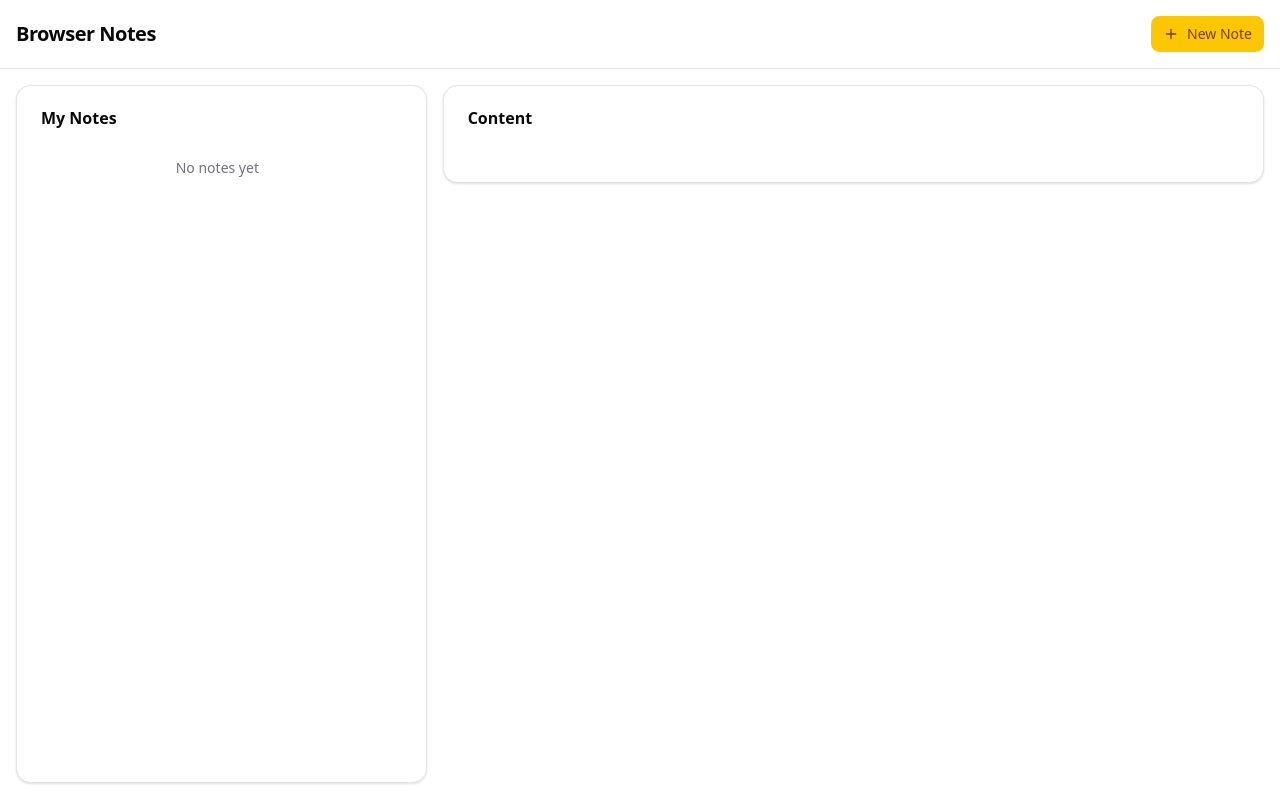
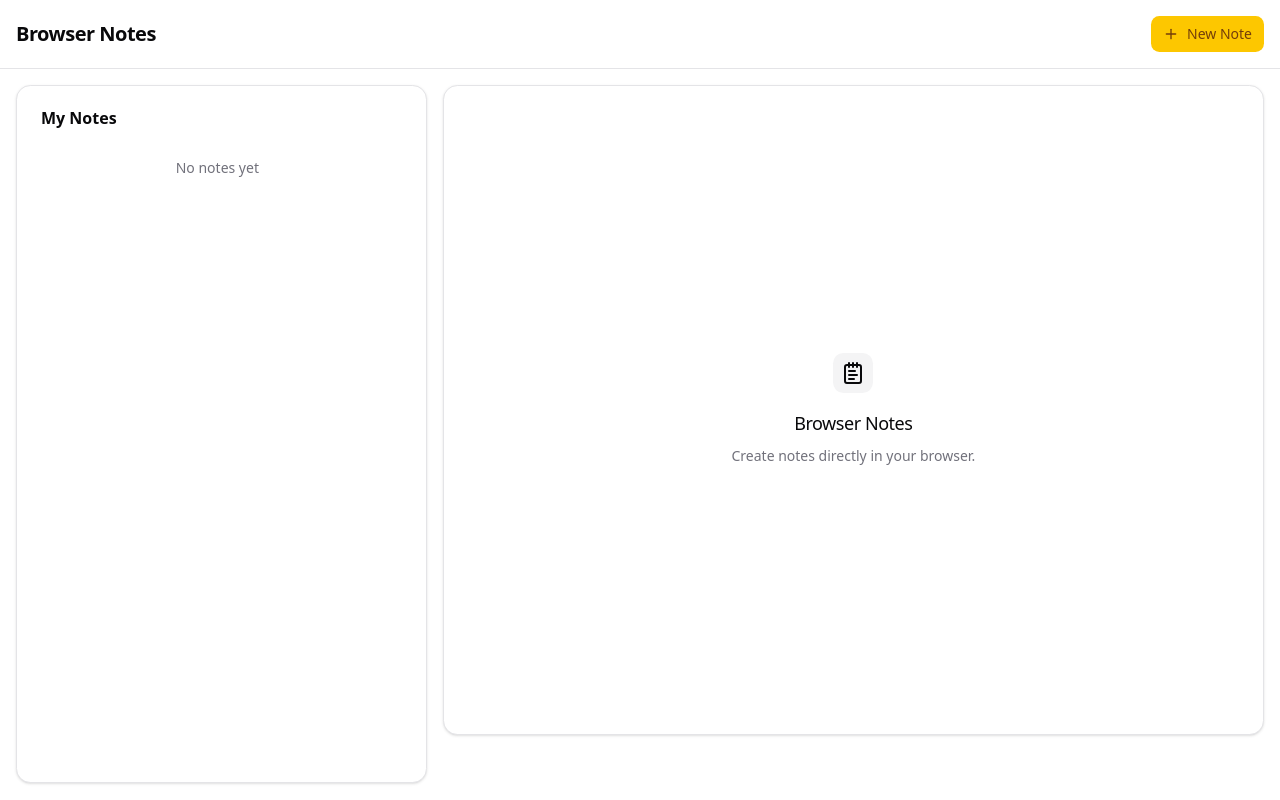
Before and after one commit to mfgcorpusjr/browser-notes, a React (Vite) app: page / in a window 1280 px wide. Built offline with nearby package versions, Linux system fonts and the light colour scheme.

Commit message:
Placeholder component

```diff
--- a/src/components/Content.tsx
+++ b/src/components/Content.tsx
@@ -1,13 +1,17 @@
-import { Card, CardHeader, CardTitle, CardContent } from "@/components/ui/card";
+import { Card, CardContent } from "@/components/ui/card";
+import Placeholder from "@/components/Placeholder";
+
+import useNoteStore from "@/stores/useNoteStore";
 
 export default function Content() {
+  const selectedNote = useNoteStore((state) => state.selectedNote);
+  const isEditing = useNoteStore((state) => state.isEditing);
+
   return (
     <Card>
-      <CardHeader>
-        <CardTitle>Content</CardTitle>
-      </CardHeader>
-
-      <CardContent></CardContent>
+      <CardContent>
+        {!selectedNote && !isEditing && <Placeholder />}
+      </CardContent>
     </Card>
   );
 }
--- a/src/components/NoteList.tsx
+++ b/src/components/NoteList.tsx
@@ -1,3 +1,5 @@
+import clsx from "clsx";
+
 import { ScrollArea } from "@/components/ui/scroll-area";
 import NoteListItem from "@/components/NoteListItem";
 
@@ -7,7 +9,11 @@ export default function NoteList() {
   const notes = useNoteStore((state) => state.notes);
 
   return (
-    <ScrollArea className="h-60 md:h-[calc(100vh-200px)] pr-2">
+    <ScrollArea
+      className={clsx("md:h-[calc(100vh-200px)] pr-2", {
+        "h-60": notes.length > 0,
+      })}
+    >
       {notes.length === 0 && (
         <p className="text-sm text-muted-foreground text-center">
           No notes yet
--- /dev/null
+++ b/src/components/Placeholder.tsx
@@ -0,0 +1,27 @@
+import { LucideNotepadText } from "lucide-react";
+
+import {
+  Empty,
+  EmptyHeader,
+  EmptyMedia,
+  EmptyTitle,
+  EmptyDescription,
+} from "@/components/ui/empty";
+
+export default function Placeholder() {
+  return (
+    <section className="md:h-[calc(100vh-200px)] flex justify-center items-center">
+      <Empty>
+        <EmptyHeader>
+          <EmptyMedia variant="icon">
+            <LucideNotepadText />
+          </EmptyMedia>
+          <EmptyTitle>Browser Notes</EmptyTitle>
+          <EmptyDescription>
+            Create notes directly in your browser.
+          </EmptyDescription>
+        </EmptyHeader>
+      </Empty>
+    </section>
+  );
+}
--- /dev/null
+++ b/src/components/ui/empty.tsx
@@ -0,0 +1,104 @@
+import { cva, type VariantProps } from "class-variance-authority"
+
+import { cn } from "@/lib/utils"
+
+function Empty({ className, ...props }: React.ComponentProps<"div">) {
+  return (
+    <div
+      data-slot="empty"
+      className={cn(
+        "flex min-w-0 flex-1 flex-col items-center justify-center gap-6 rounded-lg border-dashed p-6 text-center text-balance md:p-12",
+        className
+      )}
+      {...props}
+    />
+  )
+}
+
+function EmptyHeader({ className, ...props }: React.ComponentProps<"div">) {
+  return (
+    <div
+      data-slot="empty-header"
+      className={cn(
+        "flex max-w-sm flex-col items-center gap-2 text-center",
+        className
+      )}
+      {...props}
+    />
+  )
+}
+
+const emptyMediaVariants = cva(
+  "flex shrink-0 items-center justify-center mb-2 [&_svg]:pointer-events-none [&_svg]:shrink-0",
+  {
+    variants: {
+      variant: {
+        default: "bg-transparent",
+        icon: "bg-muted text-foreground flex size-10 shrink-0 items-center justify-center rounded-lg [&_svg:not([class*='size-'])]:size-6",
+      },
+    },
+    defaultVariants: {
+      variant: "default",
+    },
+  }
+)
+
+function EmptyMedia({
+  className,
+  variant = "default",
+  ...props
+}: React.ComponentProps<"div"> & VariantProps<typeof emptyMediaVariants>) {
+  return (
+    <div
+      data-slot="empty-icon"
+      data-variant={variant}
+      className={cn(emptyMediaVariants({ variant, className }))}
+      {...props}
+    />
+  )
+}
+
+function EmptyTitle({ className, ...props }: React.ComponentProps<"div">) {
+  return (
+    <div
+      data-slot="empty-title"
+      className={cn("text-lg font-medium tracking-tight", className)}
+      {...props}
+    />
+  )
+}
+
+function EmptyDescription({ className, ...props }: React.ComponentProps<"p">) {
+  return (
+    <div
+      data-slot="empty-description"
+      className={cn(
+        "text-muted-foreground [&>a:hover]:text-primary text-sm/relaxed [&>a]:underline [&>a]:underline-offset-4",
+        className
+      )}
+      {...props}
+    />
+  )
+}
+
+function EmptyContent({ className, ...props }: React.ComponentProps<"div">) {
+  return (
+    <div
+      data-slot="empty-content"
+      className={cn(
+        "flex w-full max-w-sm min-w-0 flex-col items-center gap-4 text-sm text-balance",
+        className
+      )}
+      {...props}
+    />
+  )
+}
+
+export {
+  Empty,
+  EmptyHeader,
+  EmptyTitle,
+  EmptyDescription,
+  EmptyContent,
+  EmptyMedia,
+}
```
